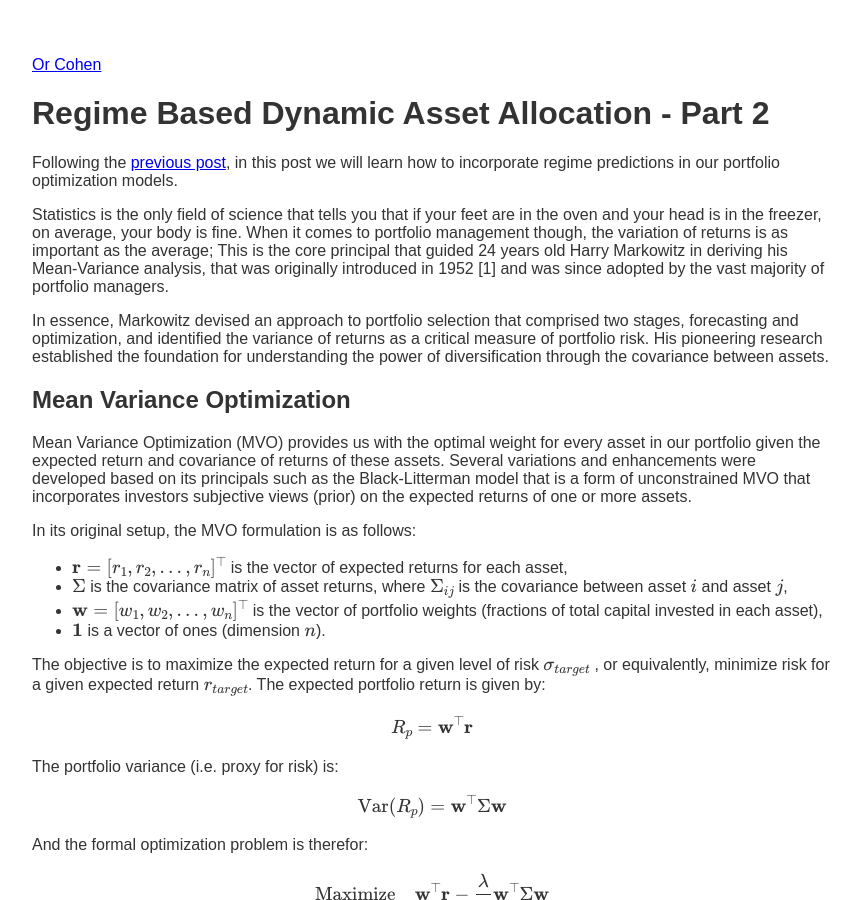
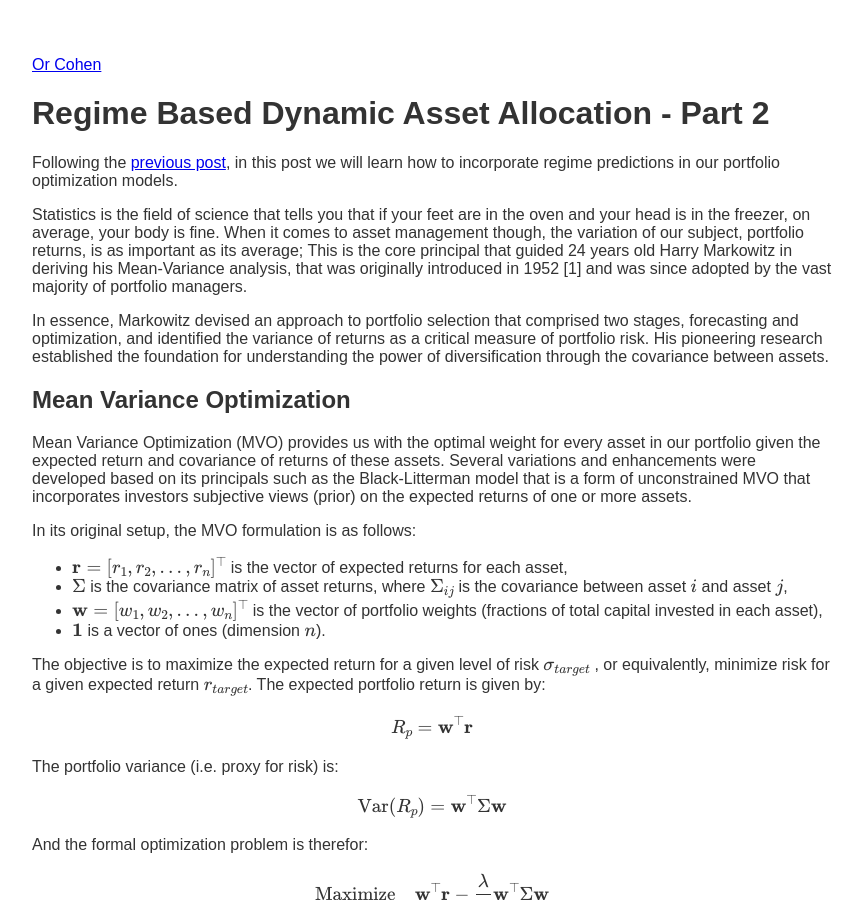
Before and after one commit to Cohen-Or/cohen-or.github.io, a Jekyll site: the page built from posts/rsaa2.md, in a window 1280 px wide and 900 px high. Shown: the whole window, without its empty margins (208-1071 px from the left). Built offline with Jekyll 4.4.1, drawn with Linux system fonts in a browser that asks for light colours; our own code applies the rules of GitHub Pages for plain Markdown files; formulas are drawn with MathJax 3.

Commit message:
Update rsaa2.md

```diff
--- a/posts/rsaa2.md
+++ b/posts/rsaa2.md
@@ -3,7 +3,7 @@
 
 Following the [previous post](posts/rsaa1.html), in this post we will learn how to incorporate regime predictions in our portfolio optimization models.
 
-Statistics is the only field of science that tells you that if your feet are in the oven and your head is in the freezer, on average, your body is fine. When it comes to portfolio management though, the variation of returns is as important as the average; This is the core principal that guided 24 years old Harry Markowitz in deriving his Mean-Variance analysis, that was originally introduced in 1952 [1] and was since adopted by the vast majority of portfolio managers.
+Statistics is the field of science that tells you that if your feet are in the oven and your head is in the freezer, on average, your body is fine. When it comes to asset management though, the variation of our subject, portfolio returns, is as important as its average; This is the core principal that guided 24 years old Harry Markowitz in deriving his Mean-Variance analysis, that was originally introduced in 1952 [1] and was since adopted by the vast majority of portfolio managers.
 
 In essence, Markowitz devised an approach to portfolio selection that comprised two stages, forecasting and optimization, and identified the variance of returns as a critical measure of portfolio risk. His pioneering research established the foundation for understanding the power of diversification through the covariance between assets.
 
```
